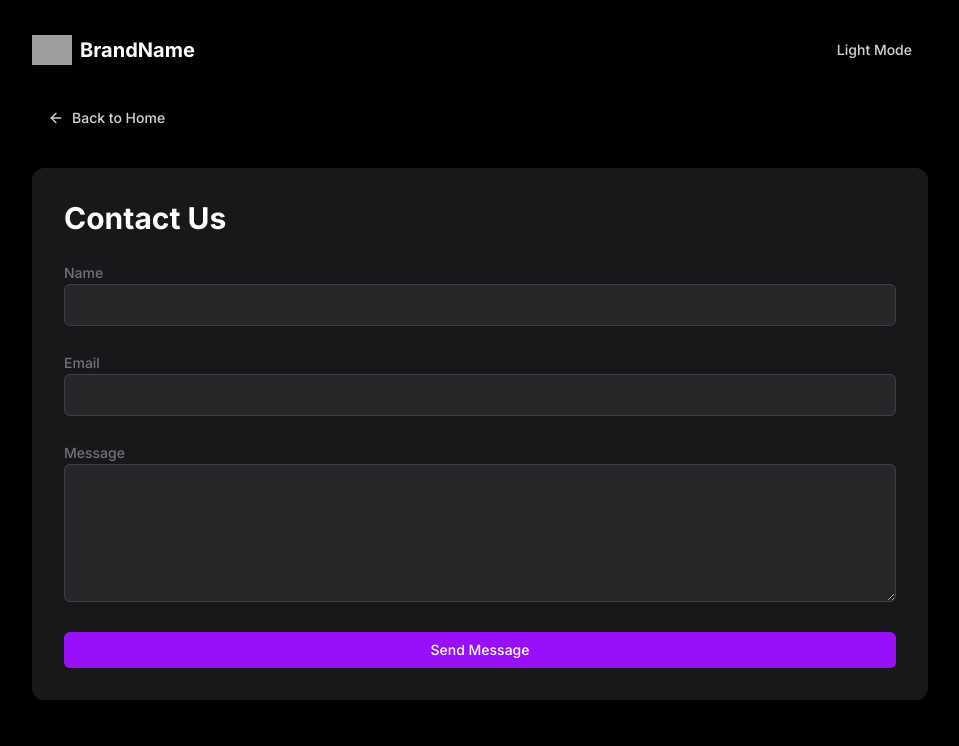
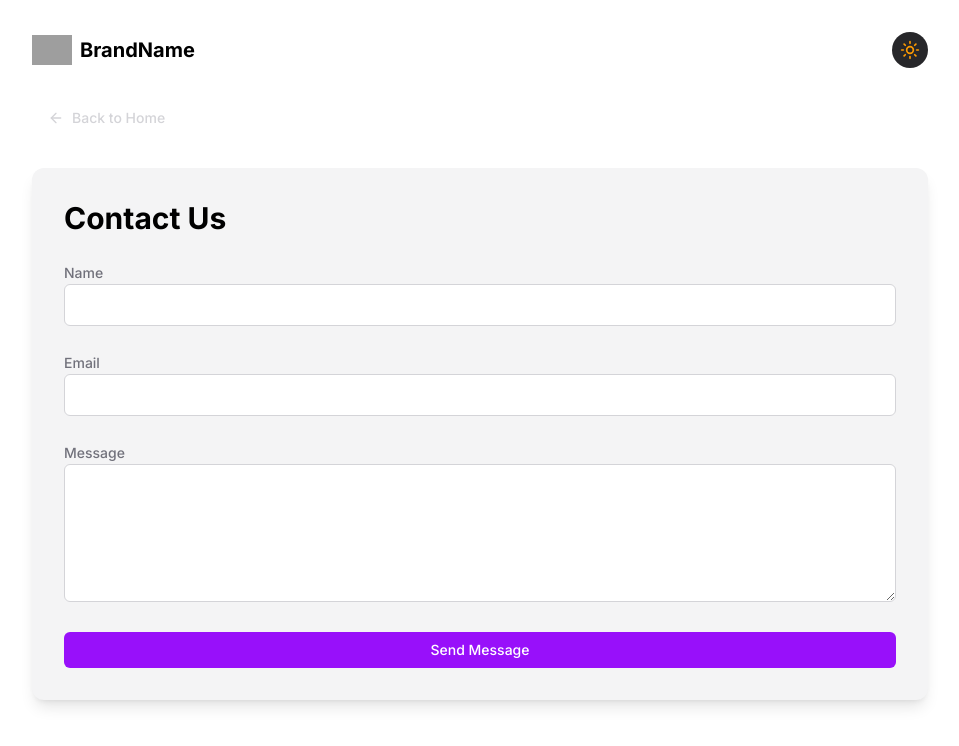
Before and after one commit to alokVerma749/forescribe_assignment, a Next.js app: page /contact in a window 1280 px wide. Shown: the top 746 px of the page, without its empty margins (160-1119 px from the left). Built offline with nearby package versions, Linux system fonts and the light colour scheme; grey boxes are pictures that could not be loaded.

Commit message:
fix: ThemeToggle component

```diff
--- a/app/(pages)/contact/page.tsx
+++ b/app/(pages)/contact/page.tsx
@@ -1,41 +1,30 @@
-'use client'
+'use client';
 
-import Link from "next/link";
-import { useState } from "react";
-import { useForm } from "react-hook-form";
-import { ArrowLeft } from "lucide-react";
-import Button from "@/app/components/button";
-import Image from "next/image";
+import Link from 'next/link';
+import Image from 'next/image';
+import { useForm } from 'react-hook-form';
+import { ArrowLeft } from 'lucide-react';
+import Button from '@/app/components/button';
+import { ThemeToggle } from '@/app/components/theme-toggle';
 
 export default function ContactPage() {
   const { register, handleSubmit, formState: { errors, isSubmitting } } = useForm();
-  const [theme, setTheme] = useState<'dark' | 'light'>('dark');
 
   const onSubmit = (data: any) => {
     console.log(data);
     // handle form submission
   };
 
-  const toggleTheme = () => {
-    setTheme(prev => (prev === 'dark' ? 'light' : 'dark'));
-  };
-
   return (
-    <main className={`${theme === 'dark' ? 'bg-black' : 'bg-white'} min-h-screen p-8 transition-colors`}>
+    <main className="bg-white dark:bg-black min-h-screen p-8 transition-colors">
       <div className="max-w-4xl mx-auto">
-
         {/* Top Header */}
         <div className="flex items-center justify-between mb-8">
-          {/* Logo */}
           <Link href="/" className="flex items-center gap-2">
             <Image src="/logo.png" alt="Logo" width={40} height={40} />
-            <span className="text-xl font-bold text-white dark:text-black">BrandName</span>
+            <span className="text-xl font-bold text-black dark:text-white">BrandName</span>
           </Link>
-
-          {/* Theme Switcher */}
-          <Button variant="ghost" onClick={toggleTheme}>
-            {theme === 'dark' ? 'Light Mode' : 'Dark Mode'}
-          </Button>
+          <ThemeToggle />
         </div>
 
         {/* Back Button */}
@@ -47,13 +36,12 @@ export default function ContactPage() {
         </Link>
 
         {/* Contact Form */}
-        <div className={`rounded-xl p-8 shadow-lg ${theme === 'dark' ? 'bg-zinc-900' : 'bg-zinc-100'}`}>
-          <h1 className={`text-3xl font-bold mb-6 ${theme === 'dark' ? 'text-white' : 'text-black'}`}>
+        <div className="rounded-xl p-8 shadow-lg bg-zinc-100 dark:bg-zinc-900">
+          <h1 className="text-3xl font-bold mb-6 text-black dark:text-white">
             Contact Us
           </h1>
 
           <form onSubmit={handleSubmit(onSubmit)} className="space-y-6">
-
             {/* Name Field */}
             <div className="space-y-2">
               <label htmlFor="name" className="text-sm font-medium text-zinc-500">
@@ -62,9 +50,8 @@ export default function ContactPage() {
               <input
                 id="name"
                 type="text"
-                {...register("name", { required: "Name is required" })}
-                className="w-full px-4 py-2 bg-zinc-800 dark:bg-white border border-zinc-700 dark:border-zinc-300 rounded-md
-                           focus:outline-none focus:ring-2 focus:ring-blue-500 transition-all duration-300"
+                {...register('name', { required: 'Name is required' })}
+                className="w-full px-4 py-2 bg-white dark:bg-zinc-800 border border-zinc-300 dark:border-zinc-700 rounded-md focus:outline-none focus:ring-2 focus:ring-blue-500 transition-all duration-300"
               />
               {errors.name && <p className="text-red-500 text-xs">{String(errors.name.message)}</p>}
             </div>
@@ -77,9 +64,8 @@ export default function ContactPage() {
               <input
                 id="email"
                 type="email"
-                {...register("email", { required: "Email is required" })}
-                className="w-full px-4 py-2 bg-zinc-800 dark:bg-white border border-zinc-700 dark:border-zinc-300 rounded-md
-                           focus:outline-none focus:ring-2 focus:ring-blue-500 transition-all duration-300"
+                {...register('email', { required: 'Email is required' })}
+                className="w-full px-4 py-2 bg-white dark:bg-zinc-800 border border-zinc-300 dark:border-zinc-700 rounded-md focus:outline-none focus:ring-2 focus:ring-blue-500 transition-all duration-300"
               />
               {errors.email && <p className="text-red-500 text-xs">{String(errors.email.message)}</p>}
             </div>
@@ -92,9 +78,8 @@ export default function ContactPage() {
               <textarea
                 id="message"
                 rows={5}
-                {...register("message", { required: "Message is required" })}
-                className="w-full px-4 py-2 bg-zinc-800 dark:bg-white border border-zinc-700 dark:border-zinc-300 rounded-md
-                           focus:outline-none focus:ring-2 focus:ring-blue-500 transition-all duration-300"
+                {...register('message', { required: 'Message is required' })}
+                className="w-full px-4 py-2 bg-white dark:bg-zinc-800 border border-zinc-300 dark:border-zinc-700 rounded-md focus:outline-none focus:ring-2 focus:ring-blue-500 transition-all duration-300"
               />
               {errors.message && <p className="text-red-500 text-xs">{String(errors.message.message)}</p>}
             </div>
@@ -105,7 +90,7 @@ export default function ContactPage() {
               className="w-full bg-blue-600 hover:bg-blue-700 transition-colors"
               disabled={isSubmitting}
             >
-              {isSubmitting ? "Sending..." : "Send Message"}
+              {isSubmitting ? 'Sending...' : 'Send Message'}
             </Button>
           </form>
         </div>
--- a/app/components/theme-toggle.tsx
+++ b/app/components/theme-toggle.tsx
@@ -9,7 +9,7 @@ export function ThemeToggle() {
   return (
     <button
       onClick={toggleTheme}
-      className="p-2 rounded-full bg-zinc-800 hover:bg-zinc-700 transition-colors"
+      className="p-2 rounded-full bg-zinc-800 hover:bg-zinc-700 transition-colors cursor-pointer"
     >
       {theme === "dark" ? <Moon className="h-5 w-5 text-zinc-400" /> : <Sun className="h-5 w-5 text-amber-500" />}
     </button>
--- a/app/context/theme-context.tsx
+++ b/app/context/theme-context.tsx
@@ -1,43 +1,38 @@
-"use client"
+'use client';
 
-import { createContext, useContext, useEffect, useState, ReactNode } from "react"
+import { createContext, useContext, useState, useEffect } from 'react';
 
-type Theme = "light" | "dark"
+const ThemeContext = createContext<{
+  theme: string;
+  toggleTheme: () => void;
+}>({
+  theme: 'light',
+  toggleTheme: () => {},
+});
 
-type ThemeContextType = {
-  theme: Theme
-  toggleTheme: () => void
-}
-
-const ThemeContext = createContext<ThemeContextType | undefined>(undefined)
-
-export const ThemeProvider = ({ children }: { children: ReactNode }) => {
-  const [theme, setTheme] = useState<Theme>("light")
-
-  useEffect(() => {
-    const stored = localStorage.getItem("theme") as Theme | null
-    if (stored) {
-      setTheme(stored)
-      document.documentElement.classList.toggle("dark", stored === "dark")
-    }
-  }, [])
+export function ThemeProvider({ children }: { children: React.ReactNode }) {
+  const [theme, setTheme] = useState('light');
 
   const toggleTheme = () => {
-    const newTheme = theme === "dark" ? "light" : "dark"
-    setTheme(newTheme)
-    localStorage.setItem("theme", newTheme)
-    document.documentElement.classList.toggle("dark", newTheme === "dark")
-  }
+    setTheme((prev) => (prev === 'dark' ? 'light' : 'dark'));
+  };
+
+  // Add/remove the `dark` class on <html> based on theme
+  useEffect(() => {
+    if (theme === 'dark') {
+      document.documentElement.classList.add('dark');
+    } else {
+      document.documentElement.classList.remove('dark');
+    }
+  }, [theme]);
 
   return (
     <ThemeContext.Provider value={{ theme, toggleTheme }}>
       {children}
     </ThemeContext.Provider>
-  )
+  );
 }
 
-export const useThemeContext = () => {
-  const context = useContext(ThemeContext)
-  if (!context) throw new Error("useThemeContext must be used within ThemeProvider")
-  return context
+export function useThemeContext() {
+  return useContext(ThemeContext);
 }
--- a/app/globals.css
+++ b/app/globals.css
@@ -1,31 +1,2 @@
 @import "tailwindcss";
-
-:root {
-  --foreground-rgb: 255, 255, 255;
-  --background-start-rgb: 0, 0, 0;
-  --background-end-rgb: 0, 0, 0;
-}
-
-body {
-  color: rgb(var(--foreground-rgb));
-  background: linear-gradient(to bottom, transparent, rgb(var(--background-end-rgb))) rgb(var(--background-start-rgb));
-}
-
-/* Custom styles for Forescribe */
-.bg-gradient-dark {
-  background: linear-gradient(to bottom right, #1a1a1a, #0f0f0f);
-}
-
-/* Light mode styles */
-.light-mode {
-  --foreground-rgb: 0, 0, 0;
-  --background-start-rgb: 214, 219, 220;
-  --background-end-rgb: 255, 255, 255;
-}
-
-/* Dark mode styles */
-.dark-mode {
-  --foreground-rgb: 255, 255, 255;
-  --background-start-rgb: 0, 0, 0;
-  --background-end-rgb: 0, 0, 0;
-}
+@custom-variant dark (&:where(.dark, .dark *));
--- a/app/page.tsx
+++ b/app/page.tsx
@@ -1,12 +1,23 @@
 'use client'
 
+import Image from "next/image";
 import IntegrationGrid from "./components/integration-grid";
 import WelcomeModal from "./components/welcome-modal";
 import { motion } from "framer-motion"
+import { ThemeToggle } from "./components/theme-toggle";
 
 export default function Home() {
   return (
     <main className="relative min-h-screen overflow-hidden bg-[linear-gradient(135deg,_#000000_33%,_#8B3DFF_89%,_#8B3DFF_100%)] dark:bg-[linear-gradient(135deg,_#000000_33%,_#8B3DFF_89%,_#8B3DFF_100%)]">
+      <div className="z-50 absolute w-screen p-5 flex items-center justify-between">
+        <div className="flex items-center">
+          <Image src={'/Logo.svg'} alt="logo" width={10} height={10} className="mr-2" />
+          <span className="text-white text-xl font-semibold">forescribe</span>
+        </div>
+
+        <ThemeToggle />
+      </div>
+
       <motion.div
         className="fixed inset-0 opacity-20"
         animate={{ y: ["0%", "-50%"] }}
--- a/tailwind.config.ts
+++ /dev/null
@@ -1,67 +0,0 @@
-import type { Config } from "tailwindcss"
-const config = {
-  darkMode: "class",
-  content: [
-    "./pages/**/*.{ts,tsx}",
-    "./components/**/*.{ts,tsx}",
-    "./app/**/*.{ts,tsx}",
-    "./src/**/*.{ts,tsx}",
-    "*.{js,ts,jsx,tsx,mdx}",
-  ],
-  theme: {
-    extend: {
-      colors: {
-        border: "hsl(var(--border))",
-        input: "hsl(var(--input))",
-        ring: "hsl(var(--ring))",
-        background: "hsl(var(--background))",
-        foreground: "hsl(var(--foreground))",
-        primary: {
-          DEFAULT: "hsl(var(--primary))",
-          foreground: "hsl(var(--primary-foreground))",
-        },
-        secondary: {
-          DEFAULT: "hsl(var(--secondary))",
-          foreground: "hsl(var(--secondary-foreground))",
-        },
-        destructive: {
-          DEFAULT: "hsl(var(--destructive))",
-          foreground: "hsl(var(--destructive-foreground))",
-        },
-        muted: {
-          DEFAULT: "hsl(var(--muted))",
-          foreground: "hsl(var(--muted-foreground))",
-        },
-        accent: {
-          DEFAULT: "hsl(var(--accent))",
-          foreground: "hsl(var(--accent-foreground))",
-        },
-        popover: {
-          DEFAULT: "hsl(var(--popover))",
-          foreground: "hsl(var(--popover-foreground))",
-        },
-        card: {
-          DEFAULT: "hsl(var(--card))",
-          foreground: "hsl(var(--card-foreground))",
-        },
-        purple: {
-          500: "#8B5CF6",
-          600: "#7C3AED",
-          700: "#6D28D9",
-        },
-      },
-      borderRadius: {
-        lg: "var(--radius)",
-        md: "calc(var(--radius) - 2px)",
-        sm: "calc(var(--radius) - 4px)",
-      },
-      backgroundImage: {
-        "gradient-radial": "radial-gradient(var(--tw-gradient-stops))",
-        "gradient-conic": "conic-gradient(from 180deg at 50% 50%, var(--tw-gradient-stops))",
-      },
-    },
-  },
-  plugins: [require("tailwindcss-animate")],
-} satisfies Config
-
-export default config
```
Also changed, not shown: app/components/welcome-modal.tsx (+4 -17 lines), public/Logo.svg (added).
